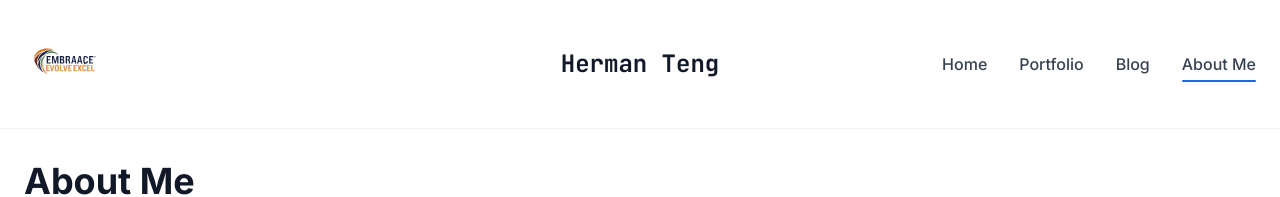
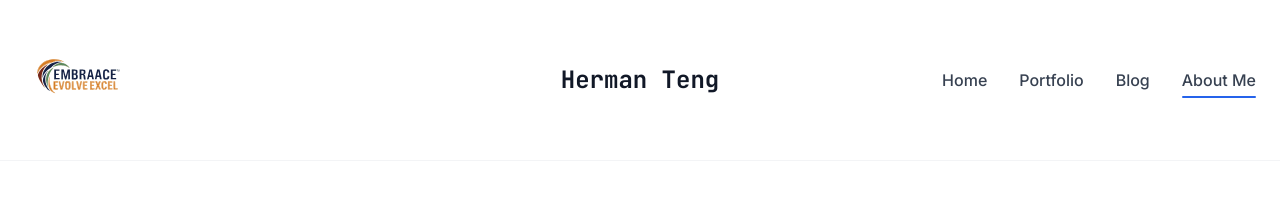
Before and after one commit to HermanTeng19/blog-herman-newsite-v2, a Next.js app: page /about in a window 1280 px wide. Shown: the top 197 px of the page. Built offline with nearby package versions, Linux system fonts and the light colour scheme.

Commit message:
feat: enlarge logo size in header for better visibility
- Increase logo height from h-24 (96px) to h-32 (128px)
- Update width/height props from 96 to 128 for better scaling
- Improve visual balance with Herman Teng text in header
- Make logo more prominent and visible on home page

```diff
--- a/components/Header.tsx
+++ b/components/Header.tsx
@@ -32,9 +32,9 @@ export default function Header() {
               <Image
                 src="/Embrace-Envole-Excel_logo-nbg.svg"
                 alt="EMBRACE EVOLVE EXCEL Logo"
-                width={96}
-                height={96}
-                className="h-24 w-auto mr-4"
+                width={128}
+                height={128}
+                className="h-32 w-auto mr-4"
               />
             </Link>
           </div>
```
